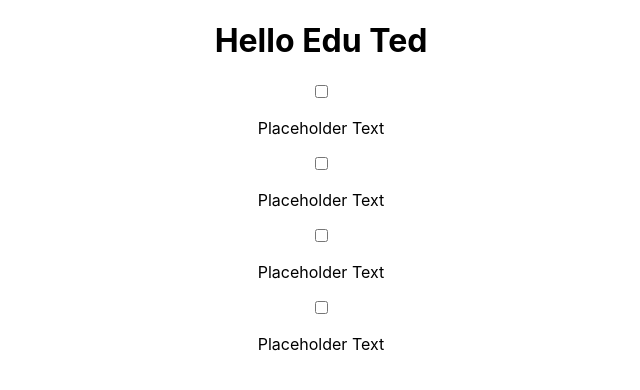
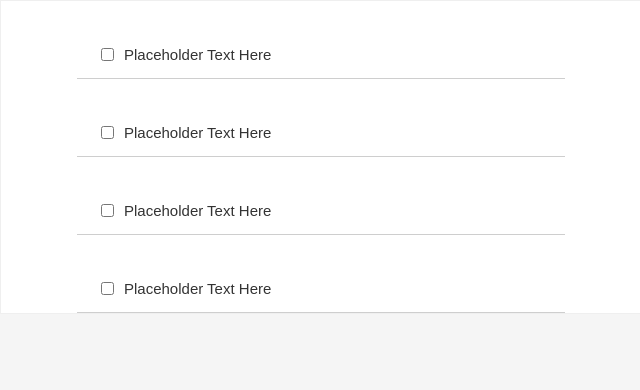
Before and after one commit to edwardosindo/react_todo_app, a React (Create React App) app: page / in a window 1280 px wide. Shown: the top 390 px of the page, without its empty margins (319-959 px from the left). Built offline with nearby package versions, Linux system fonts and the light colour scheme.

Commit message:
Todo-App component

```diff
--- a/src/App.css
+++ b/src/App.css
@@ -36,3 +36,40 @@
     transform: rotate(360deg);
   }
 }
+
+body {
+    background-color: whitesmoke;
+}
+
+.todo-list{
+    background-color: white;
+    margin: auto;
+    width: 50%;
+    display: flex;
+    flex-direction: column;
+    align-items: center;
+    border: 1px solid #efefef;
+
+}
+
+.todo-item {
+    display: flex;
+    justify-content: flex-start;
+    align-items: center;
+    padding :30px 20px 0;
+    width: 70%;
+    border-bottom: 1px solid #cecece;
+    font-family: Robot, sans-serif;
+    font-weight: 100px;
+    font-size: 15px;
+    color: #333333;
+}
+
+input[type=checkbox] {
+    margin-right:10px;
+    font-size: 30px;
+
+}
+input[type=checkbox]: focus {
+    outline: 0;
+}
--- a/src/App.js
+++ b/src/App.js
@@ -1,26 +1,40 @@
 import React from 'react';
 //import logo from './logo.svg';
 import './App.css';
+import TodoItem from './components/TodoItem'
 
 function App() {
-        const firstname = "Edu"
-        const lastname = "Ted"
-      return (
-        <div className="App">
-            <h1>Hello {`${firstname} ${lastname}`} </h1>
-          <input type="checkbox" />
-          <p> Placeholder Text</p>
 
-          <input type="checkbox" />
-          <p> Placeholder Text</p>
+//        const date = new Date()
+//        const hours = date.getHours()
+//        let timeOfDay
+//        const styles = {
+//        fontSize: 30
+//        }
+//
+//        if (hours < 12) {
+//            timeOfDay = "Morning"
+//            styles.color = "#D90000"
+//        } else if (hours >=12 && hours < 17) {
+//            timeOfDay = "Afternoon"
+//            styles.color = "1475GF"
+//        } else {
+//            timeOfDay = "Evening"
+//            styles.color = "0A795F"
+//        }
+    return (
+        <div className="todo-list">
+          <TodoItem/>
+          <TodoItem/>
+          <TodoItem/>
+          <TodoItem/>
 
-          <input type="checkbox" />
-          <p> Placeholder Text</p>
+        </div>
 
-          <input type="checkbox" />
-          <p> Placeholder Text</p>
-        </div>
-      );
+//          <div>
+//            <h1 style ={styles}> Good {timeOfDay}</h1>
+//          </div>
+    );
 }
 
 export default App;
--- /dev/null
+++ b/src/components/TodoItem.js
@@ -0,0 +1,12 @@
+import React from 'react';
+
+function TodoItem() {
+    return(
+        <div className="todo-item">
+            <input type="checkbox" />
+            <p> Placeholder Text Here</p>
+        </div>
+    )
+
+}
+export default TodoItem
```
